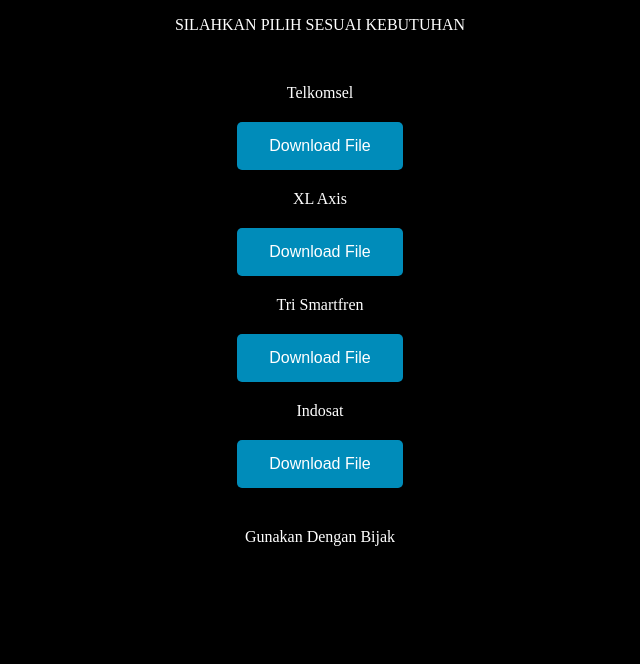
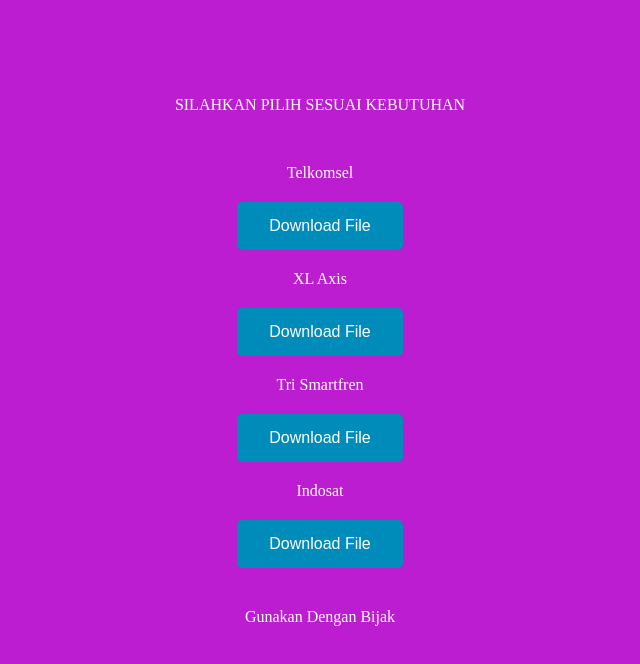
Before and after one commit to hostingfor/http-custom, a plain HTML site: page index.html in a window 1280 px wide. Shown: the whole page, without its empty margins (320-960 px from the left). Drawn offline with Linux system fonts and the light colour scheme.

Commit message:
Update index.html

```diff
--- a/index.html
+++ b/index.html
@@ -10,6 +10,7 @@
 	</style>
 </head>
 <body>
+<div><br /></div><div><br /></div><div><br /></div><div><br /></div>
 	<p style="text-align: center;">SILAHKAN PILIH SESUAI KEBUTUHAN</p>
 	<p style="text-align: center;"><br /></p>
 	<p style="text-align: center;">Telkomsel</p>
@@ -39,5 +40,11 @@
 	<div style="text-align: center;"><br /></div>
 	<div style="text-align: center;"><br /></div>
 	<div style="text-align: center;">Gunakan Dengan Bijak</div>
+	<script>
+		setInterval(function() {
+			var randomColor = Math.floor(Math.random()*16777215).toString(16);
+			document.body.style.backgroundColor = "#" + randomColor;
+		}, 2000);
+	</script>
 </body>
 </html>
```
